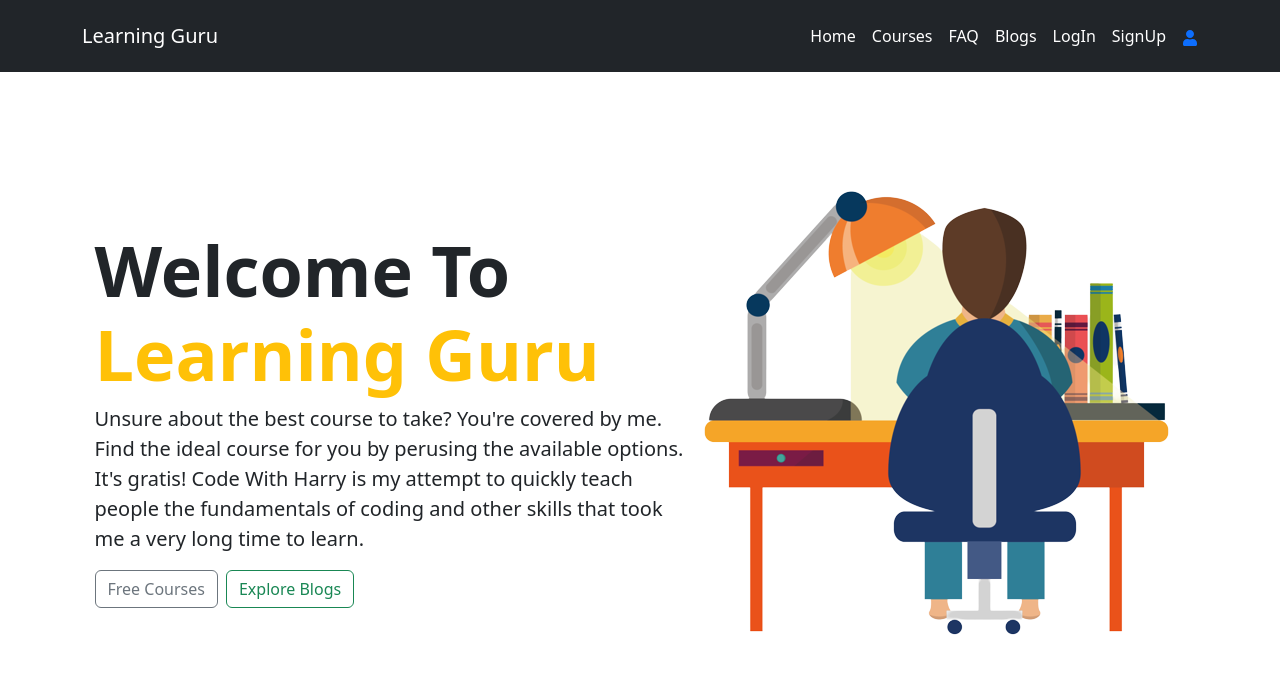
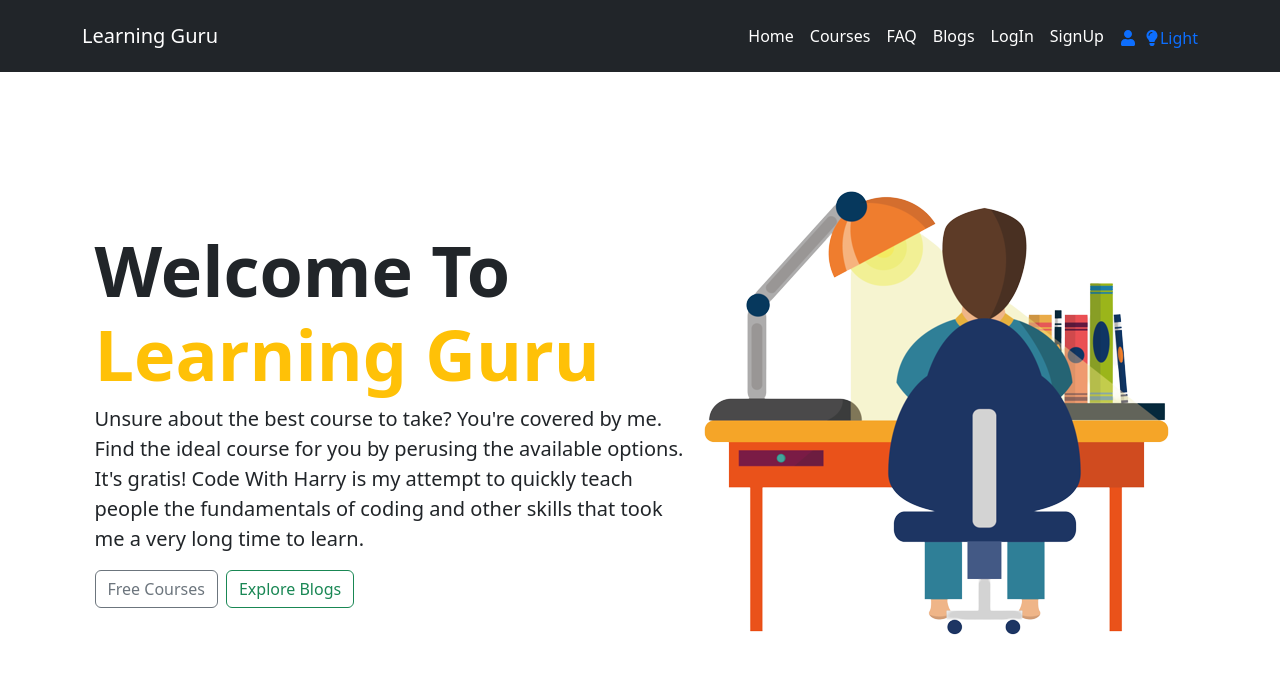
Before and after one commit to arifjahan88/react-learning-guru-client, a React (Create React App) app: page / in a window 1280 px wide. Shown: the top 674 px of the page. Built offline with nearby package versions, Linux system fonts and the light colour scheme; no server answers.

Commit message:
toggle done

```diff
--- a/src/Components/Navbar/Navber.js
+++ b/src/Components/Navbar/Navber.js
@@ -1,15 +1,16 @@
-import React from "react";
+import React, { useState } from "react";
 import { useContext } from "react";
 import { Image } from "react-bootstrap";
 import Container from "react-bootstrap/Container";
 import Nav from "react-bootstrap/Nav";
 import Navbar from "react-bootstrap/Navbar";
-import { FaUser } from "react-icons/fa";
+import { FaUser, FaRegMoon, FaLightbulb } from "react-icons/fa";
 import { Link } from "react-router-dom";
 import { AuthContext } from "../../Contexts/AuthProvider";
 
 const Navber = () => {
   const { logOut, user } = useContext(AuthContext);
+  const [open, setopen] = useState(true);
   const HandlelogoutClick = () => {
     logOut()
       .then(() => {})
@@ -82,6 +83,25 @@ const Navber = () => {
                   <FaUser></FaUser>
                 )}
               </Link>
+              <Link className="ms-2 text-decoration-none ">
+                {open ? (
+                  <div
+                    className="d-flex align-items-center mt-1"
+                    onClick={() => setopen(!open)}
+                  >
+                    <FaLightbulb></FaLightbulb>
+                    <span>Light</span>
+                  </div>
+                ) : (
+                  <div
+                    className="d-flex align-items-center mt-1"
+                    onClick={() => setopen(!open)}
+                  >
+                    <FaRegMoon></FaRegMoon>
+                    <span>Dark</span>
+                  </div>
+                )}
+              </Link>
             </Nav>
           </Navbar.Collapse>
         </Container>
```
